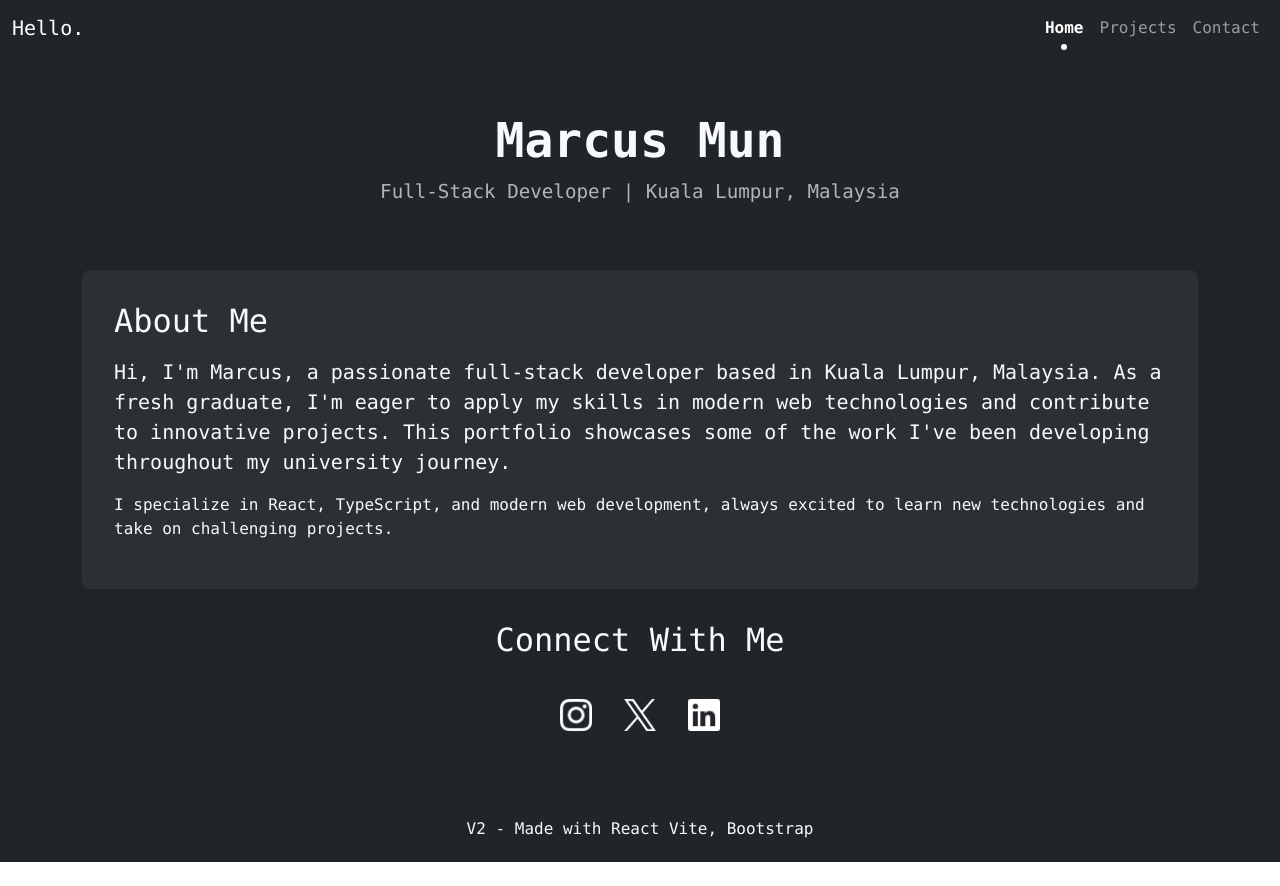
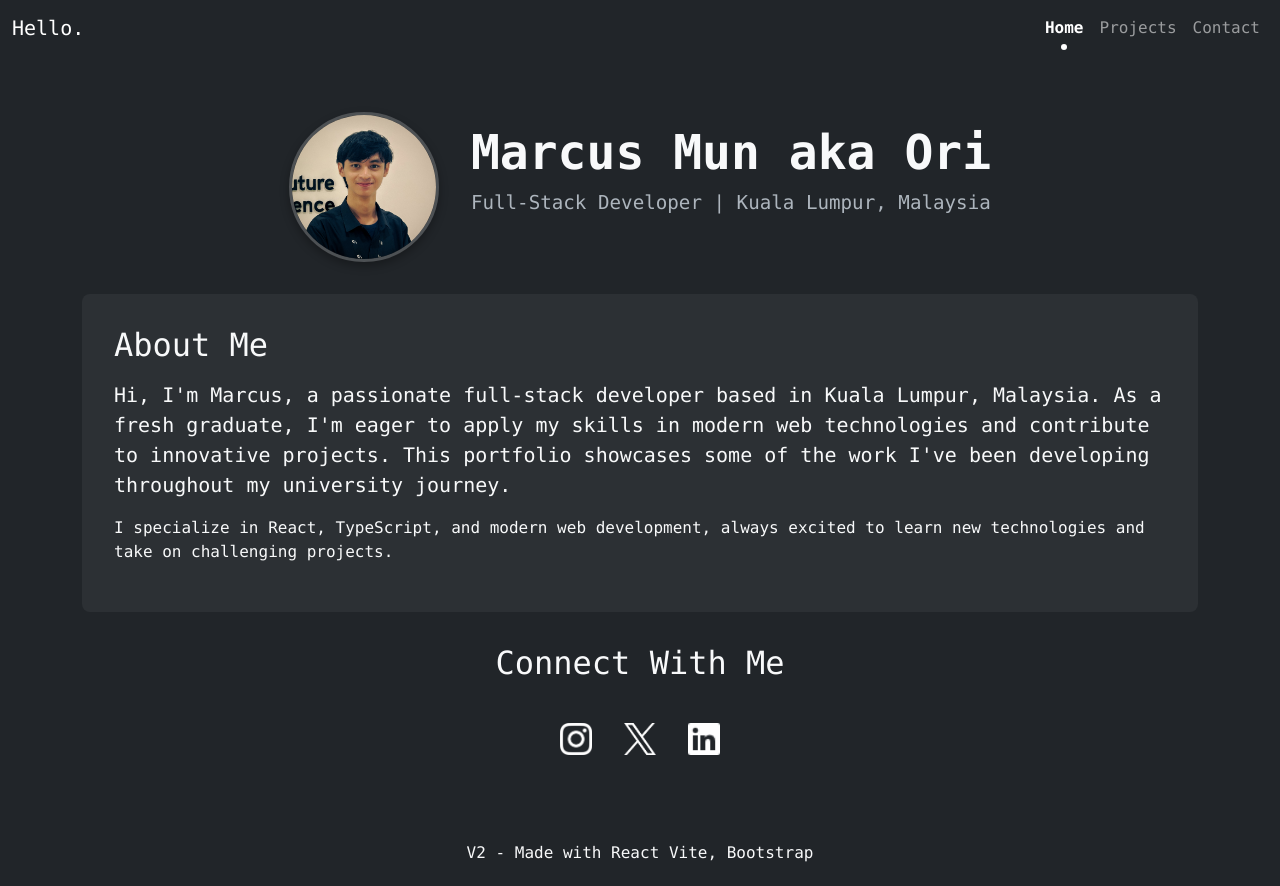
Before and after one commit to oridayo/oridayo.github.io, a React (Vite) app: page / in a window 1280 px wide. Before the commit the page ends 862 px from the top, so only its background shows below. Built offline with nearby package versions, Linux system fonts and the light colour scheme.

Commit message:
profile picture & minor changes

```diff
--- a/index.html
+++ b/index.html
@@ -5,8 +5,8 @@
     <link rel="icon" type="image/svg+xml" href="/react.svg" />
     <meta name="viewport" content="width=device-width, initial-scale=1.0" />
     <meta name="description" content="Marcus Mun - Full-Stack Developer from Kuala Lumpur, Malaysia. Fresh graduate passionate about React, TypeScript, and modern web development." />
-    <meta name="keywords" content="Marcus Mun, Full-Stack Developer, React, TypeScript, Web Development, Malaysia, Portfolio" />
-    <title>Marcus Mun - Full-Stack Developer Portfolio</title>
+    <meta name="keywords" content="Marcus Mun, Ori, Full-Stack Developer, React, TypeScript, Web Development, Malaysia, Portfolio" />
+    <title>Marcus Mun | Ori - Home</title>
   </head>
   <body>
     <div id="root"></div>
--- a/src/App.css
+++ b/src/App.css
@@ -9,8 +9,25 @@
 }
 
 .hero-section {
-  text-align: center;
+  display: flex;
+  align-items: center;
+  justify-content: center;
+  gap: 2rem;
   padding: 3rem 0 2rem 0;
+}
+
+.hero-content {
+  text-align: left;
+}
+
+.profile-image {
+  width: 150px;
+  height: 150px;
+  border-radius: 50%;
+  object-fit: cover;
+  border: 3px solid rgba(255, 255, 255, 0.2);
+  box-shadow: 0 4px 10px rgba(0, 0, 0, 0.3);
+  flex-shrink: 0;
 }
 
 .hero-title {
--- a/src/pages/Home.tsx
+++ b/src/pages/Home.tsx
@@ -2,21 +2,32 @@ const Home = () => {
     return (
         <div className="container m-auto py-2">
             <div className="hero-section">
-                <h1 className="hero-title">Marcus Mun</h1>
-                <p className="hero-subtitle">Full-Stack Developer | Kuala Lumpur, Malaysia</p>
+                <img
+                    src="/profile.jpg"
+                    alt="Profile"
+                    className="profile-image"
+                />
+                <div className="hero-content">
+                    <h1 className="hero-title">Marcus Mun aka Ori</h1>
+                    <p className="hero-subtitle">
+                        Full-Stack Developer | Kuala Lumpur, Malaysia
+                    </p>
+                </div>
             </div>
 
             <div className="about-section section-spacing">
                 <h2 className="mb-3">About Me</h2>
                 <p className="lead">
-                    Hi, I'm Marcus, a passionate full-stack developer based in Kuala Lumpur, Malaysia.
-                    As a fresh graduate, I'm eager to apply my skills in modern web technologies and
-                    contribute to innovative projects. This portfolio showcases some of the work I've
-                    been developing throughout my university journey.
+                    Hi, I'm Marcus, a passionate full-stack developer based in
+                    Kuala Lumpur, Malaysia. As a fresh graduate, I'm eager to
+                    apply my skills in modern web technologies and contribute to
+                    innovative projects. This portfolio showcases some of the
+                    work I've been developing throughout my university journey.
                 </p>
                 <p>
-                    I specialize in React, TypeScript, and modern web development, always excited to
-                    learn new technologies and take on challenging projects.
+                    I specialize in React, TypeScript, and modern web
+                    development, always excited to learn new technologies and
+                    take on challenging projects.
                 </p>
             </div>
 
```
Also changed, not shown: public/profile.jpg (added). Lines whose indentation alone changed are shown as unchanged.
